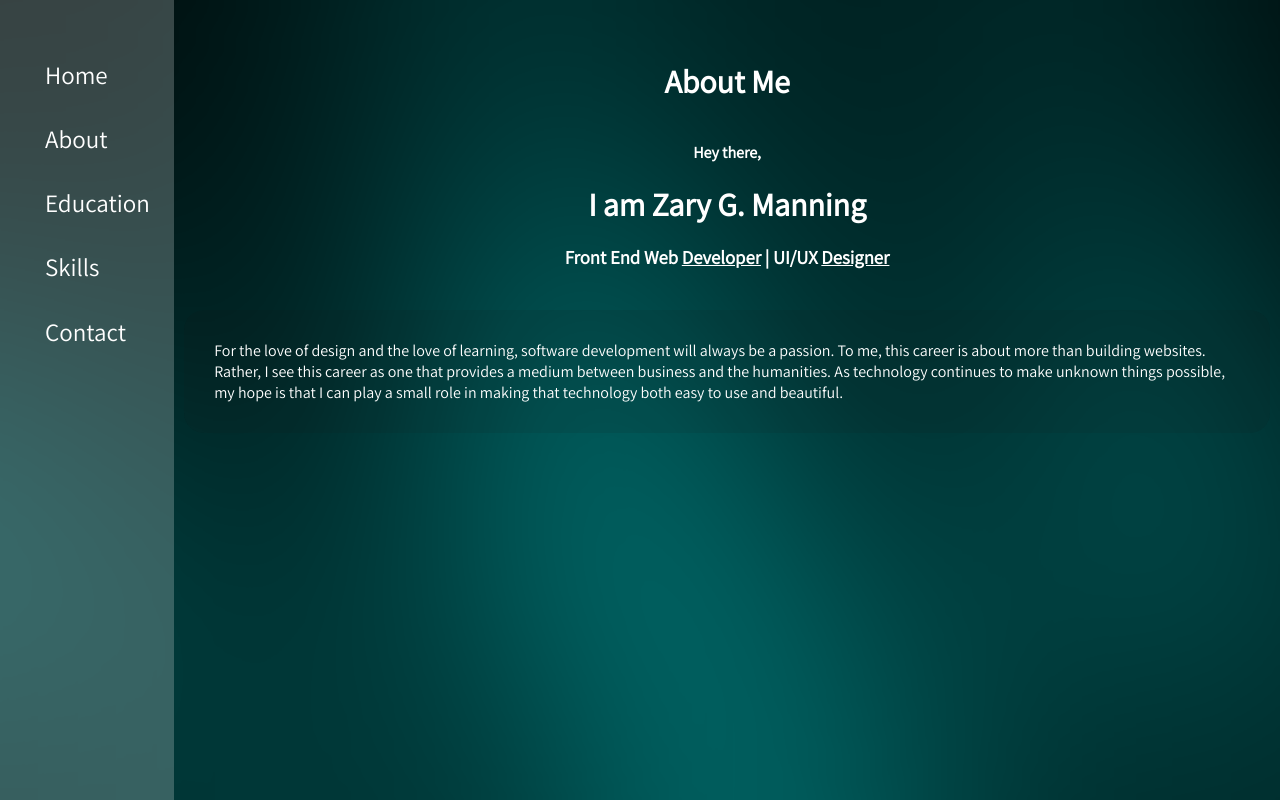
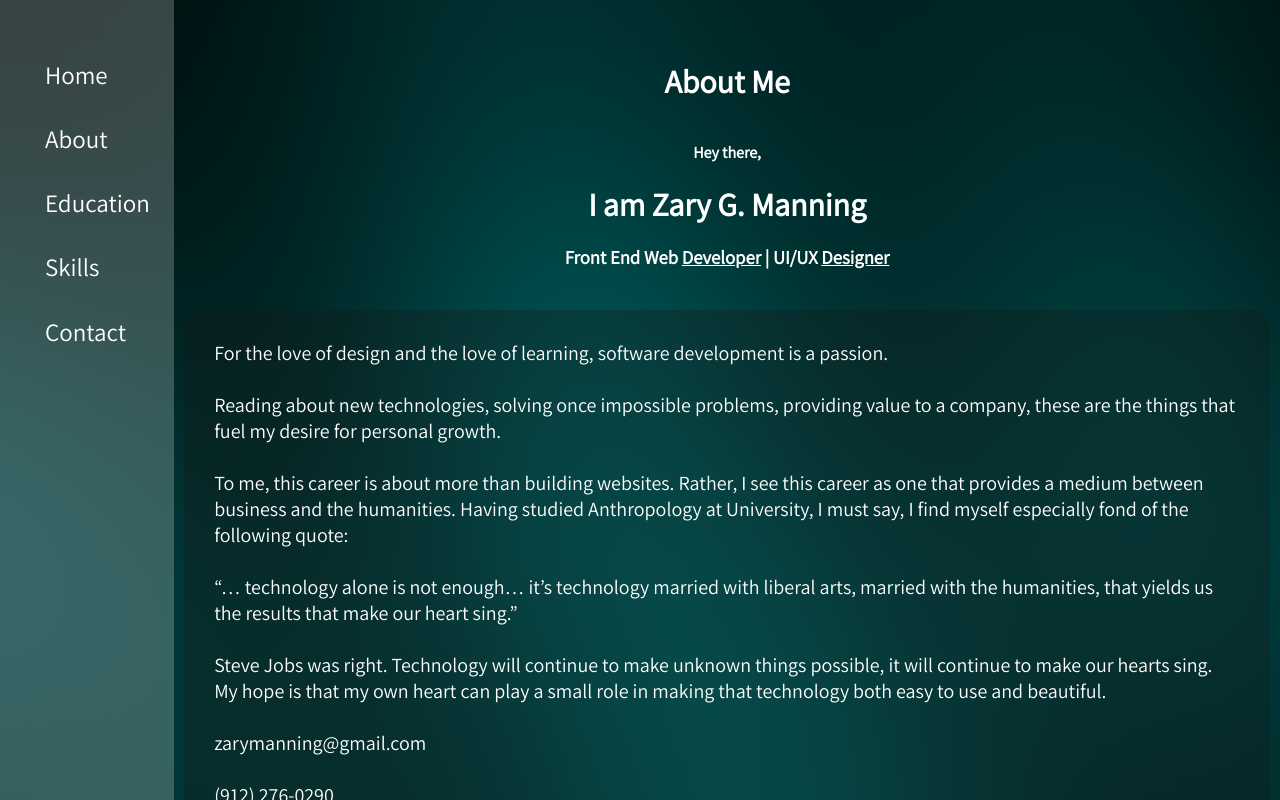
Before and after one commit to zm00622/Dark-Green-Theme, a React (Create React App) app: page /about in a window 1280 px wide. Built offline with nearby package versions, Linux system fonts and the light colour scheme.

Commit message:
This commit changes content on all of the pages with the exception of the Education page. I have added a theme bar to the bottom of the homepage which will eventually allow the user to change themes. I have also added to my about bio and included links to various projects on the skills page.

```diff
--- a/src/App.css
+++ b/src/App.css
@@ -43,12 +43,39 @@ a {
 }
 
 .about {
-  background: rgba(24, 24, 24, 0.10);
+  background: rgba(24, 24, 24, 0.30);
   border-radius: 20px;
   padding-left: 30px;
   padding-right: 30px;
   padding-top: 30px;
   padding-bottom: 30px;
+  font-size: 20px;
+}
+
+.themes {
+  text-align: center;
+  background: rgba(66, 64, 64, 0.2);
+  border-radius: 5px;
+  padding-left: 15px;
+  padding-right: 15px;
+  padding-top: 10px;
+  padding-bottom: 10px;
+  margin-top: 30px;
+}
+
+.projects {
+  background: rgba(24, 24, 24, 0.2);
+  border-radius: 20px;
+  padding-left: 30px;
+  padding-right: 30px;
+  padding-top: 30px;
+  padding-bottom: 30px;
+  margin-bottom: 30px;
+  font-size: 25px;
+}
+
+.projects:hover {
+  background: rgba(24, 24, 24, 0.8);
 }
 
 /* For 13 inch Desktop: */
@@ -77,6 +104,7 @@ a {
   flex-direction: column;
   width: 200px;
   padding: 5px 5px 5px 5px ;
+  /* background: rgba(198, 207, 200, 0.1);  */ /* Transparent Navbar */
   background-image: url('./img/blur2.png');
   padding-bottom: 20px;
   background-repeat: no-repeat;
--- a/src/contents/About.js
+++ b/src/contents/About.js
@@ -10,12 +10,47 @@ class About extends Component {
             <h1>I am Zary G. Manning</h1>
             <h3>Front End Web <u>Developer</u> | UI/UX <u>Designer</u></h3>
             <br></br>
-            <p className="about">For the love of design and the love of learning, software development will always be a passion.
-
-            To me, this career is about more than building websites. Rather, I see this career as one that provides a medium between business
-            and the humanities.
-
-            As technology continues to make unknown things possible, my hope is that I can play a small role in making that technology both easy to use and beautiful.
+            <p className="about">
+            For the love of design and the love of learning,
+            software development is a passion.
+            <br></br>
+            <br></br>
+            Reading about new technologies,
+            solving once impossible problems,
+            providing value to a company,
+            these are the things that fuel my desire for personal growth.
+            <br></br>
+            <br></br>
+            To me, this career is about more than building websites.
+            Rather, I see this career as one
+            that provides a medium between business and the humanities.
+            Having studied Anthropology at University,
+            I must say, I find myself especially fond of the following quote:
+            <br></br>
+            <br></br>
+            “… technology alone is not enough…
+            it’s technology married with liberal arts,
+            married with the humanities,
+            that yields us the results that make our heart sing.”
+            <br></br>
+            <br></br>
+            Steve Jobs was right.
+            Technology will continue to make unknown things possible,
+            it will continue to make our hearts sing.
+            My hope is that my own heart can play a small role
+            in making that technology both easy to use and beautiful.
+            <br></br>
+            <br></br>
+            zarymanning@gmail.com
+            <br></br>
+            <br></br>
+            (912) 276-0290
+            <br></br>
+            <br></br>
+            I would love to speak with you,
+            <br></br>
+            <br></br>
+            Zary
             </p>
 
             </div>
--- a/src/contents/Contact.js
+++ b/src/contents/Contact.js
@@ -5,8 +5,8 @@ class Contact extends Component {
         return (
             <div className="col-home">
             <h1 className="subtopic">Contact Me</h1>
-            <h3>Email  :   zarymanning.com</h3>
-            <h3>Instagram   :   @zarymanning</h3>
+            <h3><center>Email  :   zarymanning@gmail.com</center></h3>
+            <h3><center>Phone   :   (912) 276-0290</center></h3>
             <Social />
             </div>
             )
--- a/src/contents/Home.js
+++ b/src/contents/Home.js
@@ -12,6 +12,15 @@ class Home extends Component {
             <img src={profilepic} className="profilepic"></img>
             <ReactTypingEffect className="typingeffect" text={['I am Zary Manning','Your next web developer!']} speed={100} eraseDelay={700}/>
             <Social />
+            <p className="themes">
+                <a href="https://zm00622.github.io/creative-theme/">| Default Creative Theme |</a>
+                <a href="https://zm00622.github.io/canyon-theme/"> Canyon Theme |</a>
+                <a href="https://zm00622.github.io/cartoon-theme/"> Cartoon Theme |</a>
+                <a href="https://zm00622.github.io/ink-theme/"> Ink Theme |</a>
+                <a href="https://zm00622.github.io/lightstream-theme/"> Lightstream Theme |</a>
+                <a href="https://zm00622.github.io/dark-green-theme/"> Dark Green Theme |</a>
+                <a href="https://zm00622.github.io/geometric-theme/"> Geometric Theme |</a>
+            </p>
             </div>
             )
         }
--- a/src/contents/Skills.js
+++ b/src/contents/Skills.js
@@ -18,6 +18,12 @@ class Skills extends Component {
                 return <p><center>{value}</center></p>
             })}
             </p>
+            <h1 className="subtopic">My Projects</h1>
+            <p className="projects"><a href="https://zarymanning.com/" target="_blank">Alternative Portfolio (WordPress)</a></p>
+            <p className="projects"><a href="https://zm00622.github.io/stock-tracker/" target="_blank">React Stock Market App (Utilizing API)</a></p>
+            <p className="projects"><a href="https://www.riseoverlimits.com/" target="_blank">React Book Recommendation App</a></p>
+            <p className="projects"><a href="https://funhoot.com/" target="_blank">Things to Do Website (WordPress)</a></p>
+            <p className="projects"><a href="https://zm00622.github.io/react-challenges/" target="_blank">React Coding Challenges</a></p>
             </div>
             )
         }
```
Also changed, not shown: 12 other files (tests, documents, lock files or other folders).
